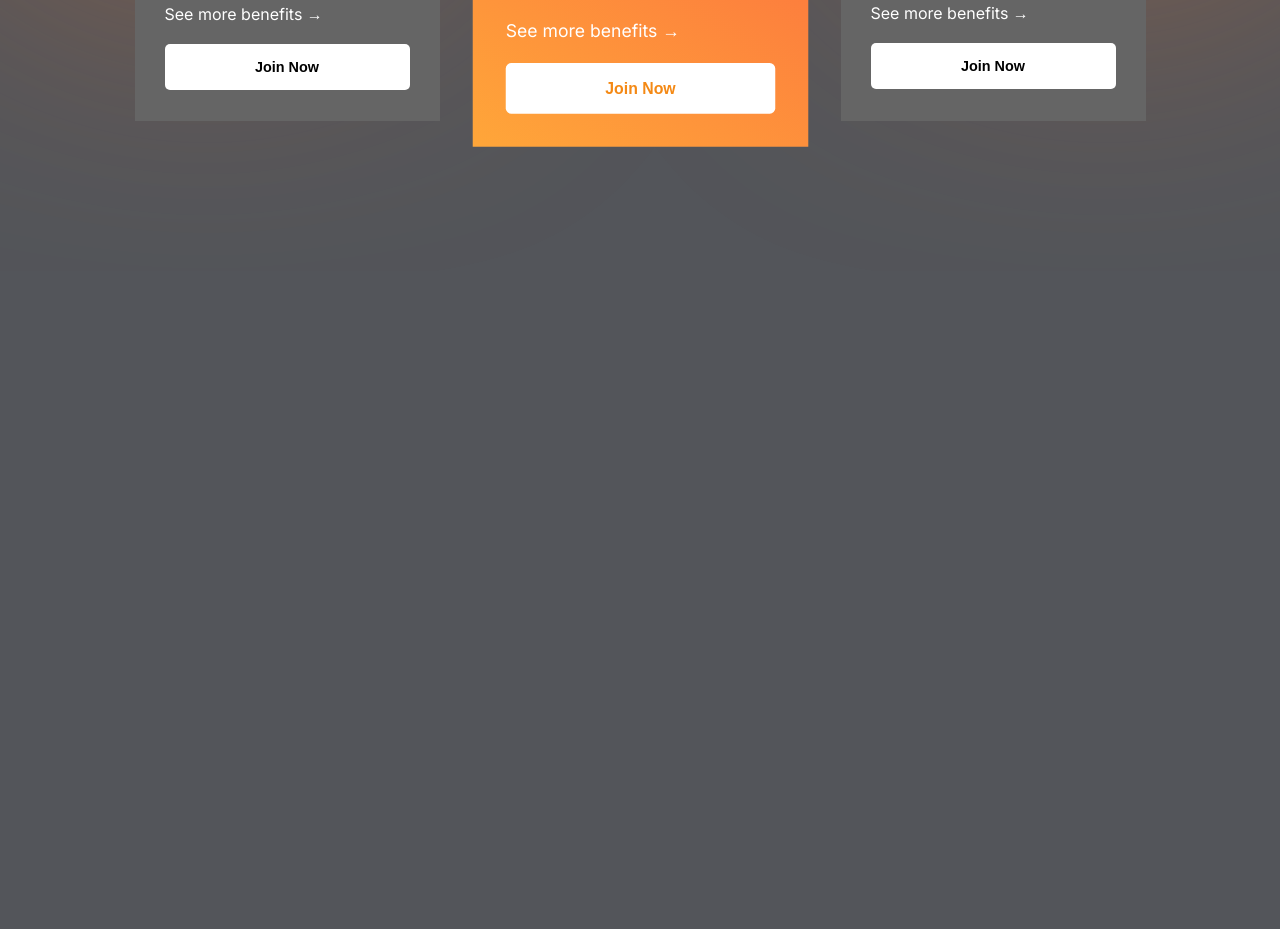
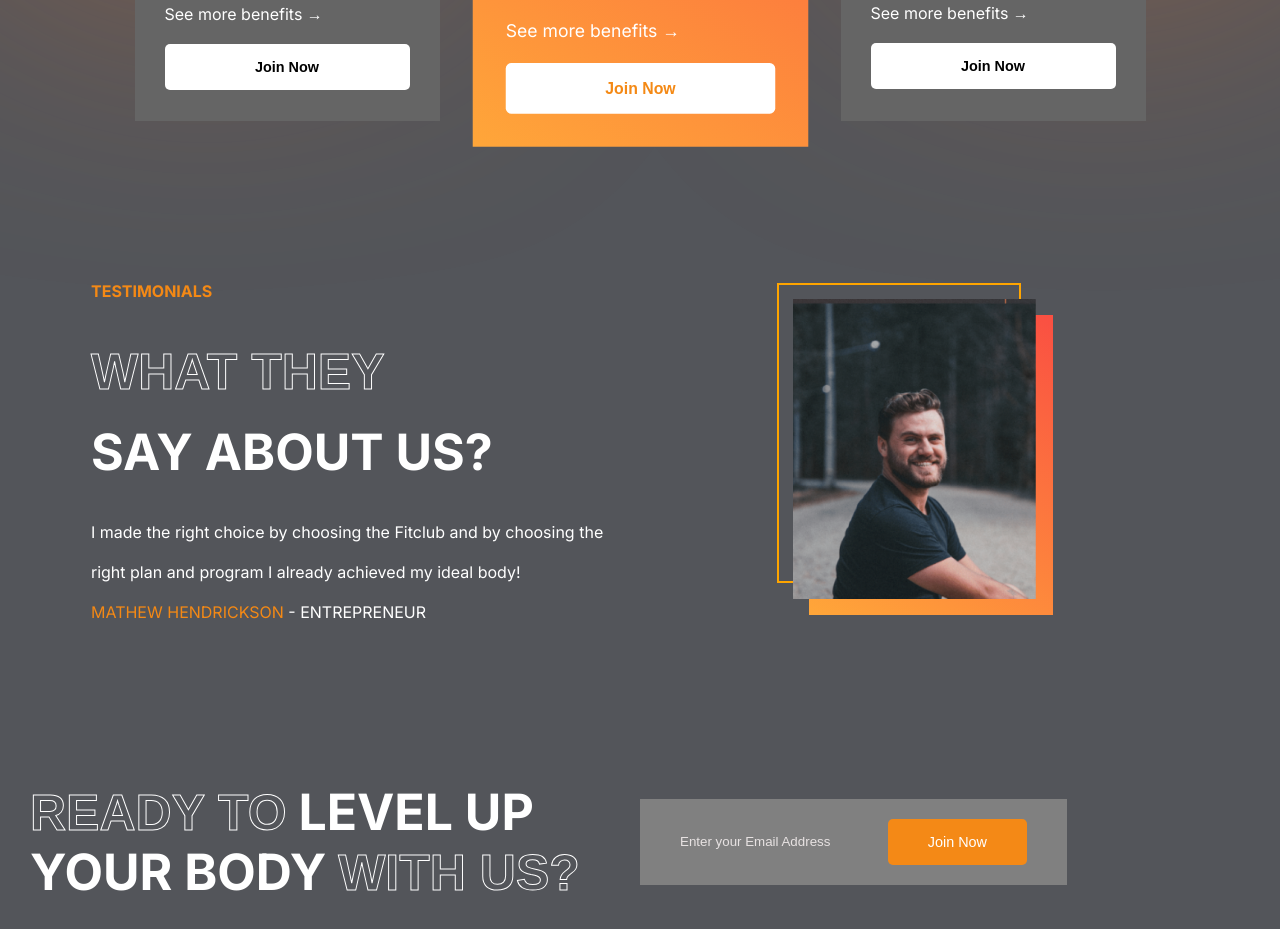
Before and after one commit to rssabbir-dev/FitClub, a plain HTML site: page index.html in a window 1280 px wide. Shown: the part 2769-3698 px from the top of the page. Before the commit the page ends 3040 px from the top, so only its background shows below. Drawn offline with Linux system fonts and the light colour scheme.

Commit message:
testimonial section complete

```diff
--- a/index.html
+++ b/index.html
@@ -196,6 +196,37 @@
             </div>
         </div>
     </section>
+
+    <section class="testimonial container">
+        <div class="testimonial-left">
+            <p class="text-highlight">TESTIMONIALS</p>
+            <h1><span class="text-shadow">WHAT THEY</span><br>SAY ABOUT US?</h1>
+            <p>I made the right choice by choosing the Fitclub and by choosing the right plan and program I already achieved my
+                ideal
+                body!</p>
+            <p><span class="text-highlight" style="font-weight: 400;">MATHEW HENDRICKSON</span> - ENTREPRENEUR</p>
+        </div>
+        <div class="testimonial-right">
+            <div class="bordered-img">
+                <div class="img-back"></div>
+                <div class="img-border"></div>
+                <img src="assets/images/t-image1.png" alt="">
+            </div>
+        </div>
+    </section>
+
+    <section class="newsletter container">
+        <div class="newsletter-left">
+            <h1><span class="text-shadow">READY TO</span> LEVEL UP <br>
+                YOUR BODY <span class="text-shadow">WITH US?</span></h1>
+        </div>
+        <div class="newsletter-right">
+            <div class="email-box">
+                <input type="text" placeholder="Enter your Email Address">
+                <button class="primary-btn">Join Now</button>
+            </div>
+        </div>
+    </section>
 </body>
 
 </html>
--- a/style.css
+++ b/style.css
@@ -372,3 +372,75 @@ nav>div {
 .active-plan button {
     color: #F48915
 }
+
+.testimonial{
+    display:flex;
+    justify-content: center;
+}
+.testimonial>div {
+    flex-basis: 45%;
+}
+.testimonial h1{
+    margin:20px 0px;
+    line-height:5rem;
+}
+.testimonial p{
+    line-height:2.5rem;
+}
+.testimonial img{
+    height:300px;
+}
+.bordered-img {
+    position: relative;
+
+}
+.img-back{
+    position: absolute;
+    left:1rem;
+    top: 1rem;
+    height:300px;
+    width:244px;
+    background-image: linear-gradient(210.41deg, #fa5042 1.14%, #ffa739 100.75%);
+    z-index: -1;
+}
+.img-border{
+    position:absolute;
+    left:-1rem;
+    top: -1rem;
+    height: 300px;
+    width: 244px;
+    border:2px solid orange;
+    z-index: -1;
+}
+
+.testimonial-right{
+    display:flex;
+    justify-content:center;
+    align-items:center;
+}
+
+.newsletter{
+    display: flex;
+    justify-content:center;
+    align-items:center;
+}
+.newsletter> div{
+    flex: 1;
+}
+.email-box{
+    background-color: #808080;
+    padding: 20px 40px;
+    width:70%;
+    display: flex;
+    justify-content:space-between;
+}
+.email-box input{
+    background-color: transparent;
+    border:none;
+    outline:none;
+    color:white;
+}
+::-webkit-input-placeholder {
+    /* Chrome/Opera/Safari */
+    color: rgb(231, 226, 226);
+}
```
